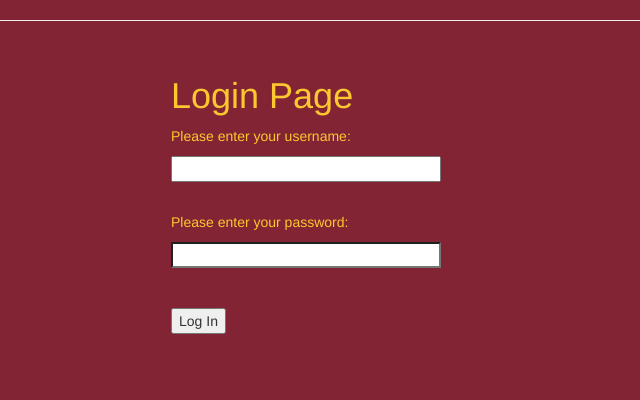
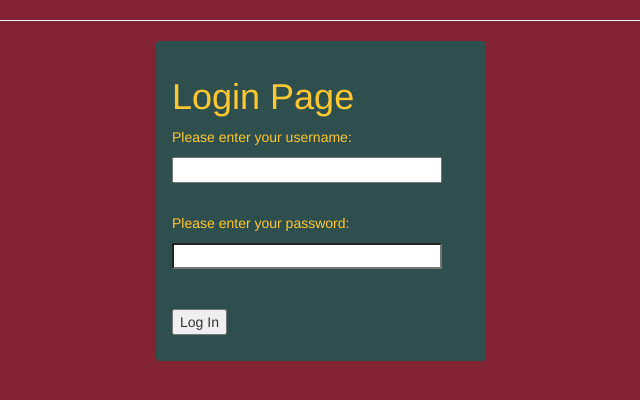
Before and after one commit to tstapler/blackboard-binder, a Flask app: page / in a window 1280 px wide. Shown: the part 91-491 px from the top of the page, without its empty margins (319-959 px from the left). Run offline with Flask 2, Linux system fonts and the light colour scheme; some libraries are stand-ins or nearby versions.

Commit message:
Changes css rules of login

```diff
--- a/app/static/style/login.css
+++ b/app/static/style/login.css
@@ -3,14 +3,16 @@
   max-width: 330px;
   padding: 15px;
   margin: 0 auto;
+  background-color: #2F4F4F;
 }
 .form-signin .form-signin-heading,
 .form-signin .checkbox {
   margin-bottom: 10px;
   color: #FDC82F;
 }
+
 .type{
-  background-color: #FDC82F;
+  background.color: #FDC82F;
 }
 .form-signin .form-control {
   position: relative;
--- a/app/templates/login.html
+++ b/app/templates/login.html
@@ -9,7 +9,7 @@
 </head>
 <body>
 		<div class="container">
-		<form class="form-signin" action="" method="post" name="login">
+		<form class="panel panel-body form-signin" action="" method="post" name="login">
 			  <h1 class="form-signin-heading"> Login Page </h1>
       	{{ form.hidden_tag() }}
       	<p class="checkbox">
```
